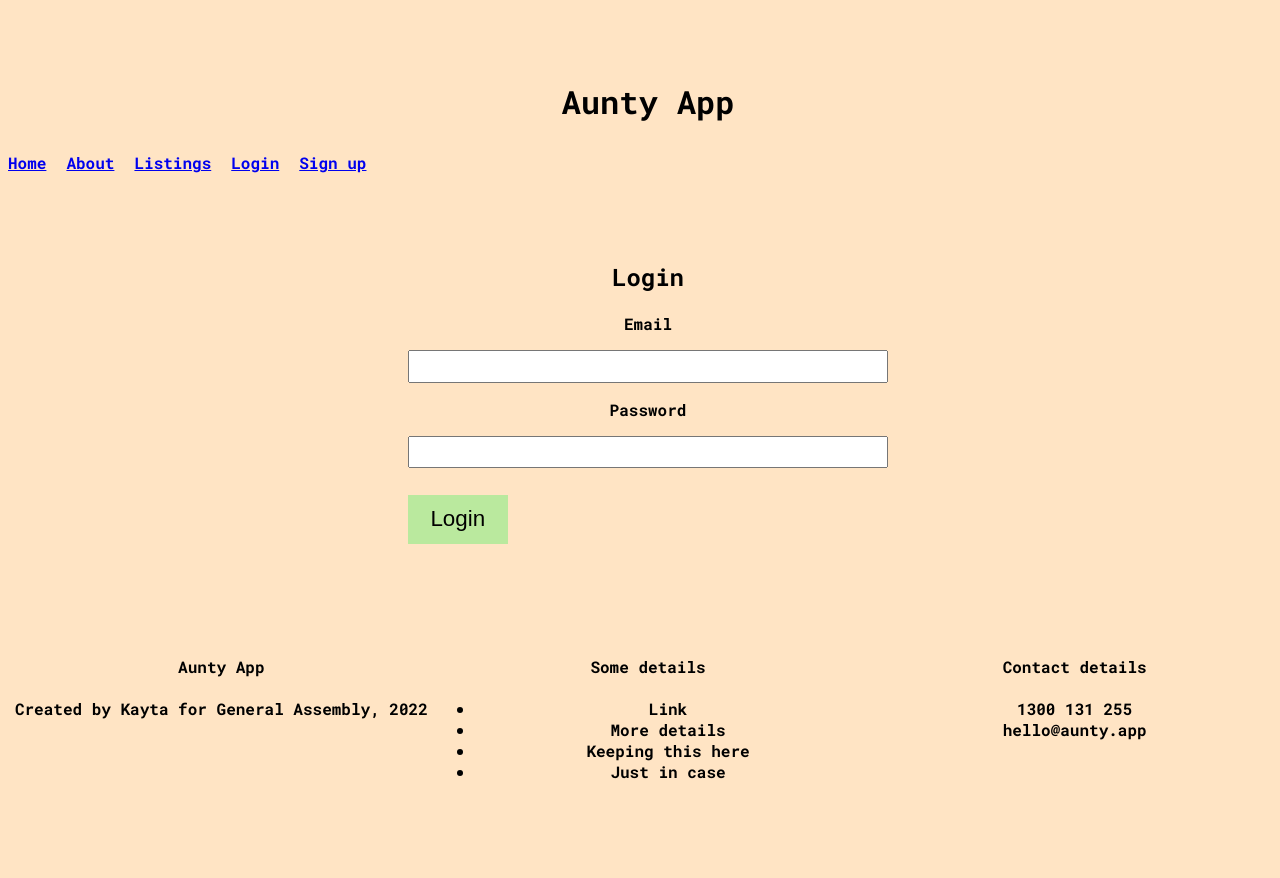
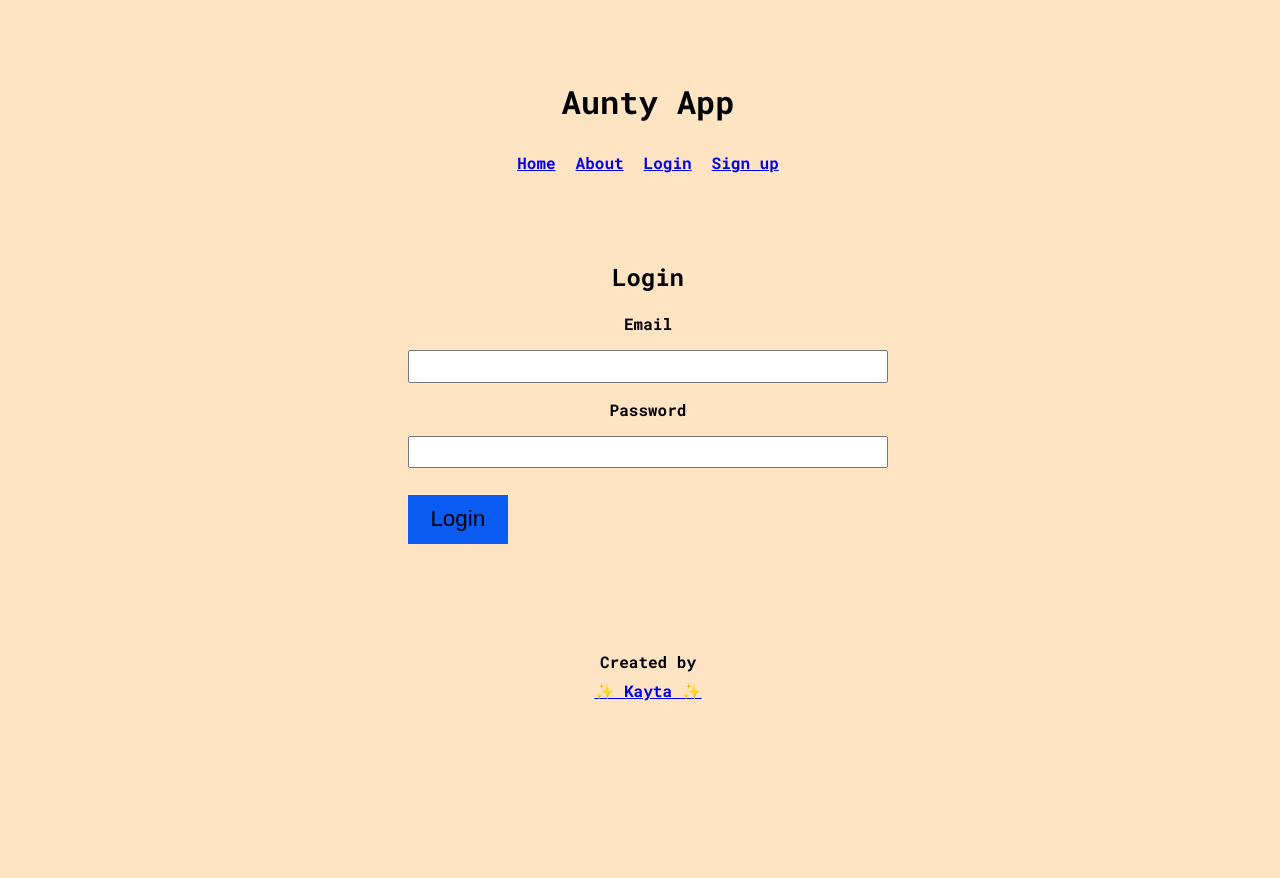
Before and after one commit to kaytawho/beauty-app, a Flask app: page /login in a window 1280 px wide. After the commit the page ends 701 px from the top, so only its background shows below. Run offline with Flask 2, Linux system fonts and the light colour scheme; some libraries are stand-ins or nearby versions.

Commit message:
updating CSS and HTML

```diff
--- a/static/css/style.css
+++ b/static/css/style.css
@@ -27,7 +27,7 @@ button {
 button {
     padding: 0.5em 1em;
     cursor: pointer;
-    background-color: rgb(186, 233, 158);
+    background-color: rgb(10, 91, 241);
     font-size: 1.4em;
 }
 
@@ -69,6 +69,7 @@ form .error {
     background-color: rgb(244, 244, 244);
     border-radius: 25px;
     padding: 2em;
+    align-content: center;
 }
 
 .listing-item img {
@@ -93,9 +94,10 @@ form .error {
 header nav {
     display: flex;
     gap: 20px;
+    align-items: center;
+    justify-content: center;
 }
 
 footer {
     display: grid;
-    grid-template-columns: repeat(3, 1fr);
 }
--- a/templates/base.html
+++ b/templates/base.html
@@ -17,9 +17,6 @@
                 <div>
                     <a href="/about">About</a>
                 </div>
-                <div>
-                    <a href="/listings">Listings</a>
-                </div>
                 {% if session.get('user_id') %}
                 <div>Welcome, {{session.get('user_name')}}</div>
                 <div>
@@ -38,23 +35,12 @@
         <main>{%block content %}{% endblock content %}</main>
         <footer>
             <section>
-                <h4>Aunty App</h4>
-                <p>Created by Kayta for General Assembly, 2022</p>
-            </section>
-
-            <section>
-                <h4>Some details</h4>
-                <ul>
-                    <li>Link</li>
-                    <li>More details</li>
-                    <li>Keeping this here</li>
-                    <li>Just in case</li>
-                </ul>
-            </section>
-            <section>
-                <h4>Contact details</h4>
-                1300 131 255<br />
-                hello@aunty.app
+                <p>
+                    Created by
+                    <a href="https://www.linkedin.com/in/kaytahackman/"
+                        >✨ Kayta ✨
+                    </a>
+                </p>
             </section>
         </footer>
     </body>
--- a/templates/listings/show.html
+++ b/templates/listings/show.html
@@ -12,7 +12,7 @@
         src="{{listing['image_url']}}"
         alt="{{listing['description']}}"
         width="300"
-        heigh="150"
+        height="150"
     />
     <div class="state-suburb">
         <h3>
--- a/templates/session/login.html
+++ b/templates/session/login.html
@@ -12,7 +12,7 @@
         </div>
         <div>
             <label for="password">Password</label>
-            <input id="password" name="password" type="text" />
+            <input id="password" name="password" type="password" />
         </div>
         <div>
             <button type="submit">Login</button>
```
